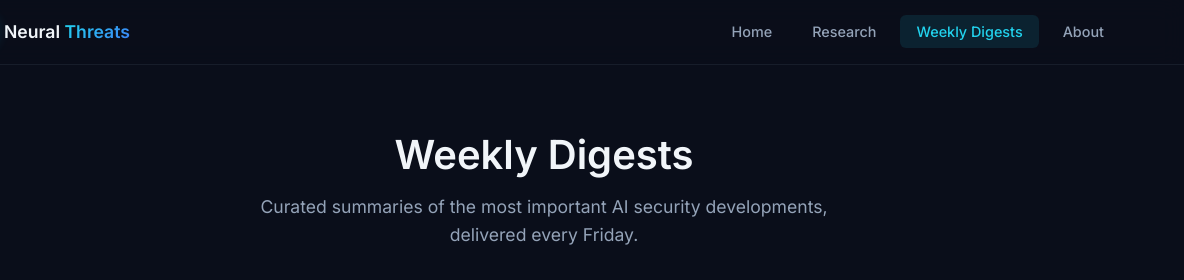
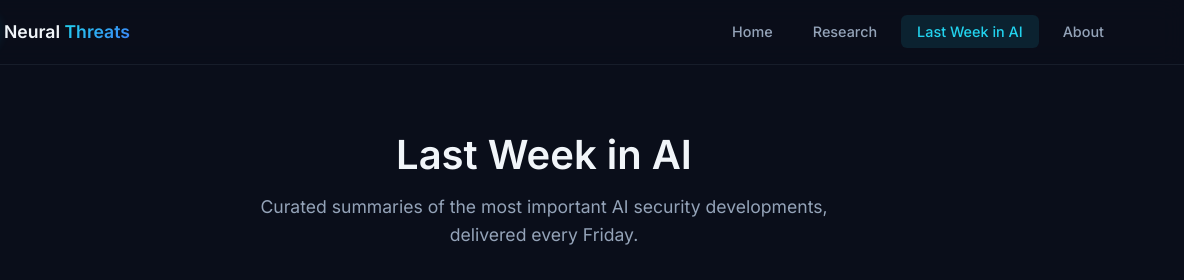
Before and after one commit to therealnoof/ai-security-platform, an Astro site: page /digests in a window 1280 px wide. Shown: the top 280 px of the page, 96-1280 px from the left. Built offline with nearby package versions, Linux system fonts and the light colour scheme; Astro itself is replaced by a stand-in of ours.

Commit message:
Rename "Weekly Digests" to "Last Week in AI"
Updated across Nav, Footer, homepage, digests listing page,
individual digest pages, and Decap CMS config.

Co-Authored-By: Claude Opus 4.6 <noreply@anthropic.com>

```diff
--- a/public/admin/config.yml
+++ b/public/admin/config.yml
@@ -41,7 +41,7 @@ collections:
       - { label: "Body", name: "body", widget: "markdown" }
 
   - name: digests
-    label: "Weekly Digests"
+    label: "Last Week in AI"
     folder: src/content/digests
     create: true
     slug: "{{slug}}"
--- a/src/components/Footer.astro
+++ b/src/components/Footer.astro
@@ -6,7 +6,7 @@ const footerLinks = [
     title: 'Content',
     links: [
       { href: '/blog', label: 'Research' },
-      { href: '/digests', label: 'Weekly Digests' },
+      { href: '/digests', label: 'Last Week in AI' },
       { href: '/tags', label: 'Topics' },
     ]
   },
--- a/src/components/Nav.astro
+++ b/src/components/Nav.astro
@@ -4,7 +4,7 @@ const currentPath = Astro.url.pathname;
 const navLinks = [
   { href: '/', label: 'Home' },
   { href: '/blog', label: 'Research' },
-  { href: '/digests', label: 'Weekly Digests' },
+  { href: '/digests', label: 'Last Week in AI' },
   { href: '/about', label: 'About' },
 ];
 ---
--- a/src/pages/digests/[slug].astro
+++ b/src/pages/digests/[slug].astro
@@ -24,7 +24,7 @@ const formattedDate = digest.data.pubDate.toLocaleDateString('en-US', {
   <article class="digest">
     <div class="container">
       <header class="digest-header">
-        <a href="/digests" class="back-link">← Back to Weekly Digests</a>
+        <a href="/digests" class="back-link">← Back to Last Week in AI</a>
 
         <div class="digest-meta">
           <span class="digest-week">Week {digest.data.weekNumber}</span>
@@ -55,7 +55,7 @@ const formattedDate = digest.data.pubDate.toLocaleDateString('en-US', {
       </div>
 
       <footer class="digest-footer">
-        <a href="/digests" class="back-link">← Back to Weekly Digests</a>
+        <a href="/digests" class="back-link">← Back to Last Week in AI</a>
       </footer>
     </div>
   </article>
--- a/src/pages/digests/index.astro
+++ b/src/pages/digests/index.astro
@@ -8,10 +8,10 @@ const sortedDigests = digests.sort((a, b) =>
 );
 ---
 
-<BaseLayout title="Weekly Digests" description="Weekly curated summaries of AI security news and research.">
+<BaseLayout title="Last Week in AI" description="Weekly curated summaries of AI security news and research.">
   <section class="page-header">
     <div class="container">
-      <h1>Weekly Digests</h1>
+      <h1>Last Week in AI</h1>
       <p>Curated summaries of the most important AI security developments, delivered every Friday.</p>
     </div>
   </section>
--- a/src/pages/index.astro
+++ b/src/pages/index.astro
@@ -10,7 +10,7 @@ const features = [
   },
   {
     icon: '📊',
-    title: 'Weekly Digests',
+    title: 'Last Week in AI',
     description: 'Curated summaries of the most important AI security developments each week.'
   },
   {
@@ -54,7 +54,7 @@ const topics = [
             <span>→</span>
           </a>
           <a href="/digests" class="btn btn-secondary">
-            Weekly Digests
+            Last Week in AI
           </a>
         </div>
       </div>
@@ -94,7 +94,7 @@ const topics = [
   <section class="cta">
     <div class="container">
       <div class="cta-card">
-        <h2>Get the Weekly Digest</h2>
+        <h2>Last Week in AI</h2>
         <p>The most important AI security news and research, delivered every Friday.</p>
         <a href="/digests" class="btn btn-primary">View Latest Digest →</a>
       </div>
```
